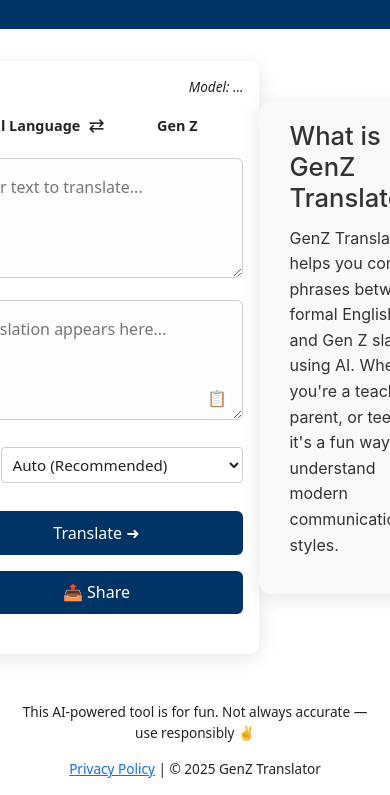
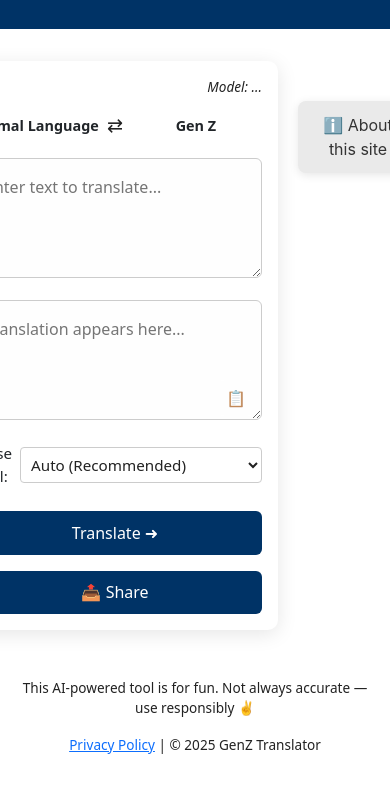
Before and after one commit to userSarvar/AI-Translator, a website: page public/index.html in a window 390 px wide. Shown: the part 73-868 px from the top of the page. After the commit the page ends 844 px from the top, so only its background shows below. Drawn offline with nearby package versions, Linux system fonts and the light colour scheme.

Commit message:
descriprion

```diff
--- a/public/index.html
+++ b/public/index.html
@@ -136,12 +136,16 @@
     </div>
 
     <section class="about-site">
-      <h2>What is GenZ Translator?</h2>
-      <p>
-        GenZ Translator helps you convert phrases between formal English and Gen Z slang using AI.
-        Whether you're a teacher, parent, or teen, it's a fun way to understand modern communication styles.
-      </p>
+      <button class="toggle-about" onclick="toggleAbout()">ℹ️ About this site</button>
+      <div id="aboutContent" class="about-content collapsed">
+        <h2>What is GenZ Translator?</h2>
+        <p>
+          GenZ Translator helps you convert phrases between formal English and Gen Z slang using AI.
+          Whether you're a teacher, parent, or teen, it's a fun way to understand modern communication styles.
+        </p>
+      </div>
     </section>
+
 
 
   </main>
@@ -313,6 +317,12 @@
   setTimeout(() => alert.classList.add('show'), 10); // for animation
 
 }
+// for read more descriprion
+function toggleAbout() {
+  const content = document.getElementById('aboutContent');
+  content.classList.toggle('collapsed');
+}
+
 
 
   </script>
--- a/public/style.css
+++ b/public/style.css
@@ -339,22 +339,54 @@
 
 .about-site {
   max-width: 800px;
-  margin: 40px auto 60px auto;
-  padding: 20px 30px;
-  border-radius: 12px;
+  margin: 40px auto;
+  padding: 0 20px;
+  font-family: 'Inter', sans-serif;
+  text-align: center;
+}
+
+.toggle-about {
+  background-color: var(--about-toggle-bg);
+  color: var(--about-toggle-text);
+  border: none;
+  padding: 12px 20px;
+  border-radius: 8px;
+  font-size: 1rem;
+  cursor: pointer;
+  box-shadow: 0 2px 10px rgba(0, 0, 0, 0.1);
+  transition: background 0.3s ease;
+}
+
+.toggle-about:hover {
+  background-color: var(--about-toggle-bg-hover);
+}
+
+.about-content {
+  margin-top: 20px;
+  padding: 20px;
   background-color: var(--about-bg);
   color: var(--about-text);
+  border-radius: 12px;
   box-shadow: 0 4px 20px rgba(0,0,0,0.1);
-  transition: all 0.3s ease;
-  font-family: 'Inter', sans-serif;
+  max-height: 500px;
+  overflow: hidden;
+  transition: max-height 0.4s ease, opacity 0.3s ease;
+  opacity: 1;
 }
 
-.about-site h2 {
-  font-size: 1.6rem;
-  margin-bottom: 12px;
+.about-content.collapsed {
+  max-height: 0;
+  opacity: 0;
+  padding: 0;
+  pointer-events: none;
 }
 
-.about-site p {
+.about-content h2 {
+  margin-bottom: 10px;
+  font-size: 1.4rem;
+}
+
+.about-content p {
   font-size: 1rem;
   line-height: 1.6;
 }
@@ -363,10 +395,16 @@
 :root {
   --about-bg: #f9f9f9;
   --about-text: #333;
+  --about-toggle-bg: #eaeaea;
+  --about-toggle-text: #333;
+  --about-toggle-bg-hover: #ddd;
 }
 
 /* Dark mode colors */
 body.dark-mode {
   --about-bg: #1e1e1e;
   --about-text: #ddd;
+  --about-toggle-bg: #333;
+  --about-toggle-text: #f0f0f0;
+  --about-toggle-bg-hover: #444;
 }
```
Also changed, not shown: public/privacy-policy.html (+2 -1 lines).
